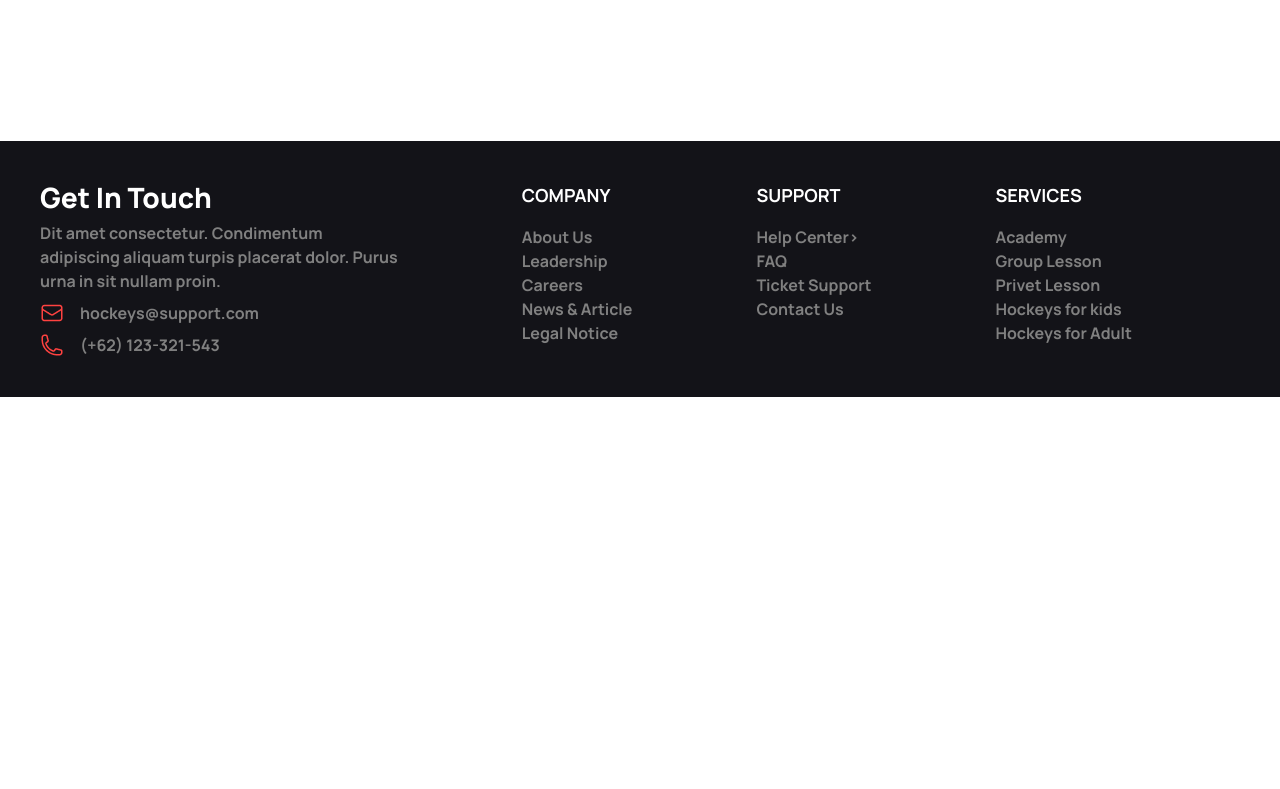
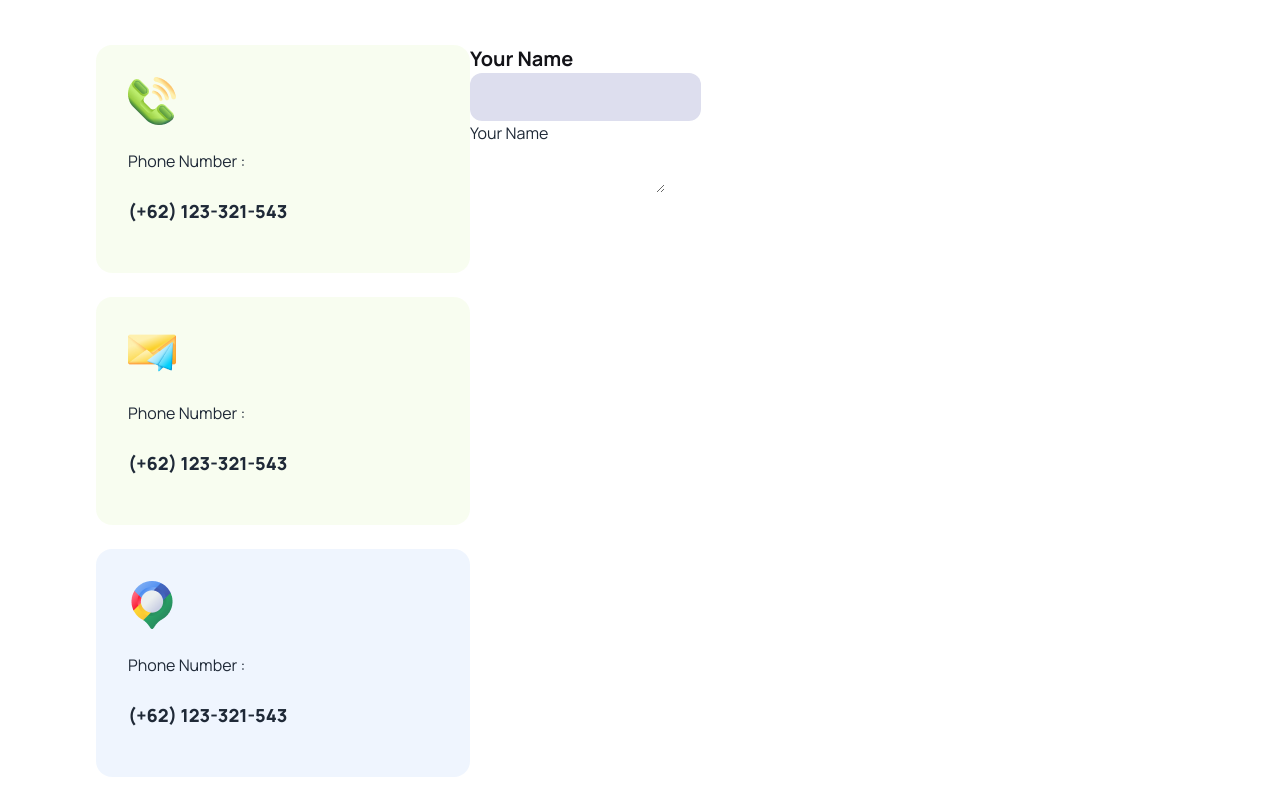
Before and after one commit to sharifuzzaman02/third-assignment-with-daisyui, a plain HTML site: page index.html in a window 1280 px wide. Shown: the part 3691-4480 px from the top of the page. Before the commit the page ends 4088 px from the top, so only its background shows below. Drawn offline with nearby package versions, Linux system fonts and the light colour scheme.

Commit message:
last commit

```diff
--- a/index.html
+++ b/index.html
@@ -483,14 +483,33 @@
             </div>
             <div class="mt-12 flex flex-col lg:flex-row">
                 <div class="grid gap-6 grid-cols-1">
-                    <div class="bg-[#BCED6D] rounded-2xl ">
-                        <h3></h3>
+                    <div class="bg-[#BCED6D1A] rounded-2xl p-8 pb-12 space-y-6 w-[287px] lg:w-[374px]">
+                        <img src="Images/Group 1171275317.png" alt="">
+                        <p>Phone Number :</p>
+                        <h3 class="font-extrabold text-lg">(+62) 123-321-543</h3>
                     </div>
-                    <div></div>
-                    <div></div>
+                    <div class="bg-[#BCED6D1A] rounded-2xl p-8 pb-12 space-y-6 w-[287px] lg:w-[374px]">
+                        <img src="Images/Group 1171275318.png" alt="">
+                        <p>Phone Number :</p>
+                        <h3 class="font-extrabold text-lg">(+62) 123-321-543</h3>
+                    </div>
+                    <div class="bg-[#629CF31A] rounded-2xl p-8 pb-12 space-y-6 w-[287px] lg:w-[374px]">
+                        <img src="Images/Group 1171275321.png" alt="">
+                        <p>Phone Number :</p>
+                        <h3 class="font-extrabold text-lg">(+62) 123-321-543</h3>
+                    </div>
                 </div>
                 <div>
+                    <div>
+                        <p class="text-[#131318] font-bold text-xl">Your Name</p>
+                        <input type="text" class="px-5 py-3 bg-[#dddeee] rounded-xl" placeholder="">
+                    </div>
+                    <div>
+                        <p>Your Name</p>
+                        <textarea>
 
+                        </textarea>
+                    </div>
                 </div>
             </div>
         </section>
```
